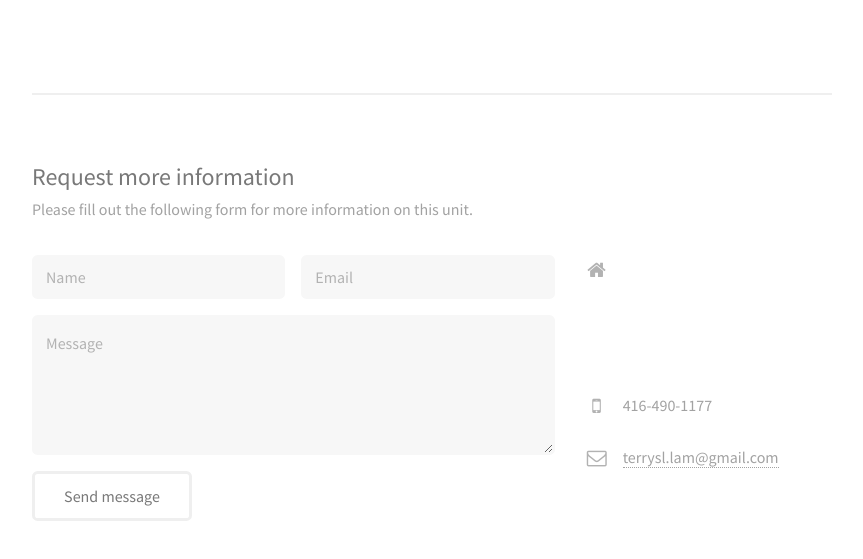
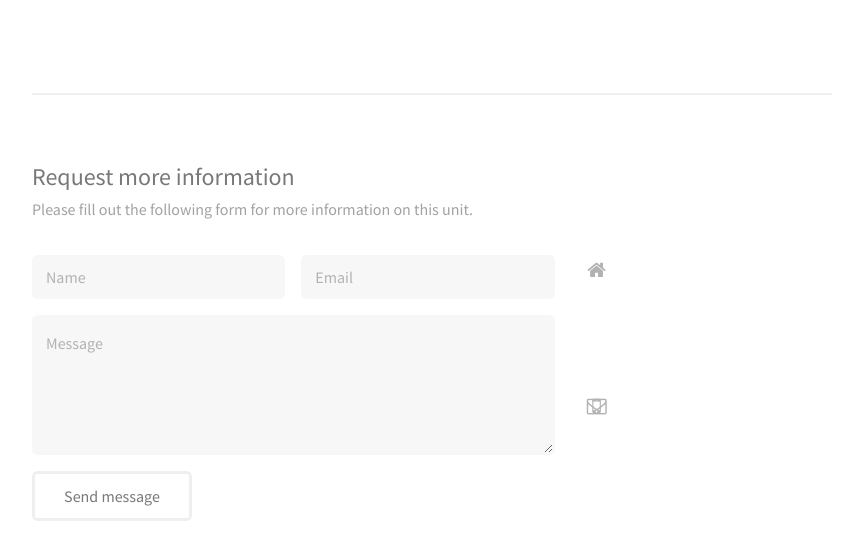
Before and after one commit to torontopenthouse/torontopenthouse.github.io, a plain HTML site: page index.html in a window 1280 px wide. Shown: the part 3557-4116 px from the top of the page, without its empty margins (400-1263 px from the left). Drawn offline with Linux system fonts and the light colour scheme.

Commit message:
Update index.html

```diff
--- a/index.html
+++ b/index.html
@@ -225,14 +225,14 @@ Free for personal and commercial use under the CCA 3.0 license (html5up.net/lice
 
 				<li>
 					<h3 class="icon fa-mobile"><span class="label"></span></h3>
-					416-490-1177
+
 				</li>
 
 
 
 				<li>
 					<h3 class="icon fa-envelope-o"><span class="label"></span></h3>
-					<a href="#">terrysl.lam@gmail.com</a>
+					<a href="#"></a>
 				</li>
 
 			</ul>
```
